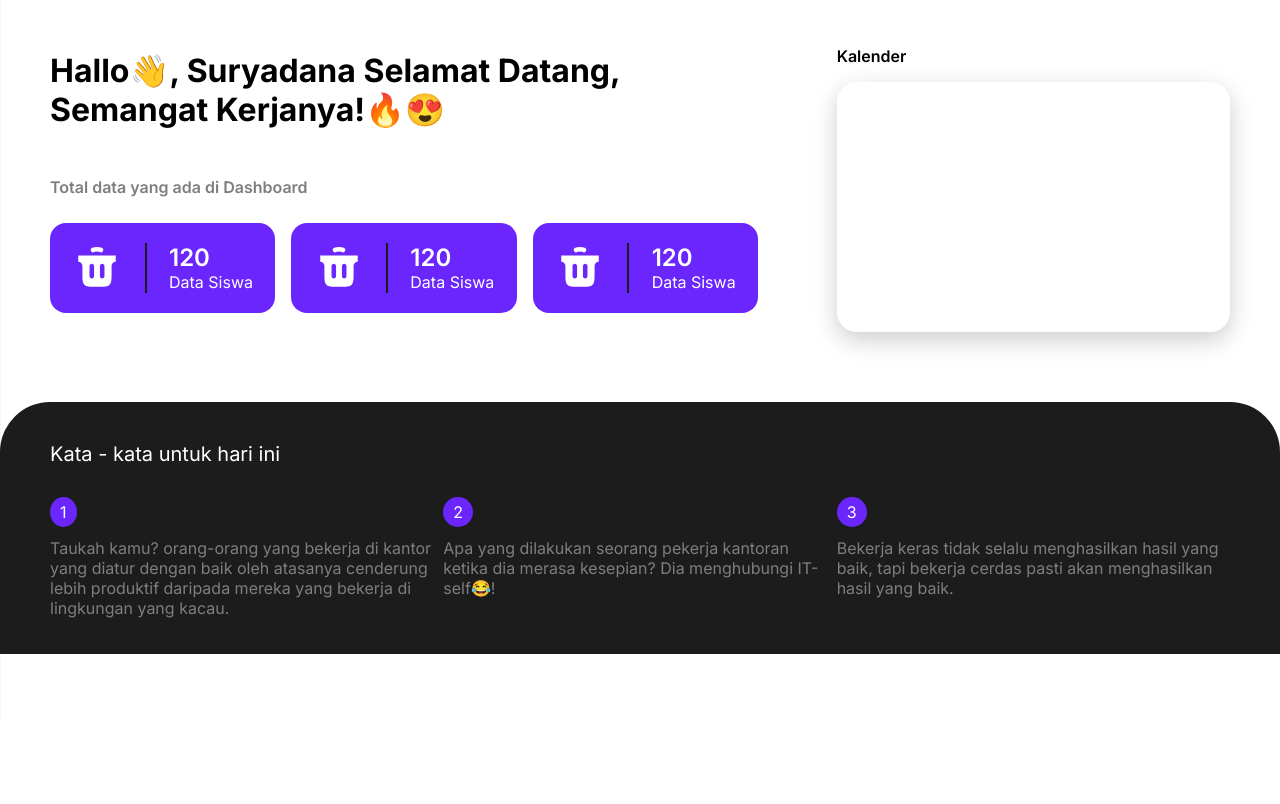
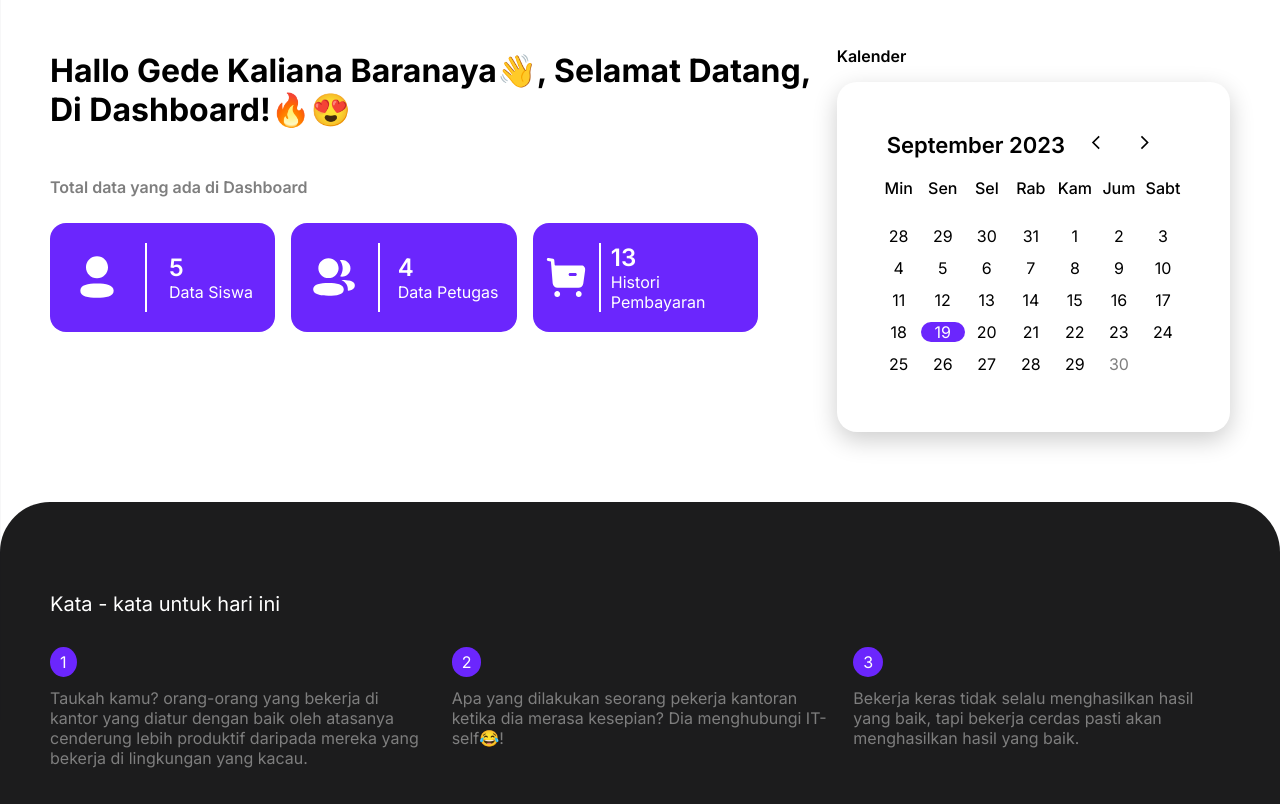
Before and after one commit to Yourengab/Baranaya, a PHP site: page /projectuk/dashboard.php in a window 1280 px wide. Shown: the part 80-884 px from the top of the page. Before the commit the page ends 734 px from the top, so only its background shows below. Run offline with PHP 8.4, Linux system fonts and the light colour scheme; a user stored in the database is signed in; data comes from the database, SQL or seed files in the repository.

Commit message:
Process: Kalender

```diff
--- a/dashboard/dashboard.php
+++ b/dashboard/dashboard.php
@@ -1,52 +1,104 @@
 <?php
 include('../views/templates/header.php');
 include('functiondashboard.php');
+
+$dataSiswa = query("SELECT * FROM tb_siswa");
+$user = $_SESSION['namaPetugas'];
 ?>
-<!DOCTYPE html>
-<html lang="en">
-<head>
-    <meta charset="UTF-8">
-    <meta http-equiv="X-UA-Compatible" content="IE=edge">
-    <meta name="viewport" content="width=device-width, initial-scale=1.0">
-    <title>Dashboard</title>
-    <link rel="stylesheet" href="../styles/style.php">
-</head>
 <body>
     <div class="dash-container">
         <div class="dash-head">
             <div class="head-left">
-                <h1>Hallo👋, Suryadana Selamat Datang,<br> Semangat Kerjanya!🔥😍</h1>
+                <h1>Hallo <?= $user; ?>👋,  Selamat Datang,<br> Di Dashboard!🔥😍</h1>
                 <p>Total data yang ada di Dashboard</p>
                 <div class="data-box">
                     <div class="data">
-                        <img src="../asset/trash.svg" alt="">
+                        <img src="../asset/siswa.svg" alt="">
                         <div class="line"></div>
                         <div class="count">
-                            <span>120</span>
+                            <?php $totalSiswa = query("SELECT COUNT(*) FROM tb_siswa")[0] ?>
+                            <span><?= $totalSiswa['COUNT(*)']; ?></span>
                             <span>Data Siswa</span>
                         </div>
                     </div>
                     <div class="data">
-                        <img src="../asset/trash.svg" alt="">
+                        <img src="../asset/petugas.svg" alt="">
                         <div class="line"></div>
                         <div class="count">
-                            <span>120</span>
-                            <span>Data Siswa</span>
+                        <?php $totalPetugas = query("SELECT COUNT(*) FROM tb_petugas")[0] ?>
+                            <span><?= $totalPetugas['COUNT(*)']; ?></span>
+                            <span>Data Petugas</span>
                         </div>
                     </div>
                     <div class="data">
-                        <img src="../asset/trash.svg" alt="">
+                        <img src="../asset/histori.svg" alt="">
                         <div class="line"></div>
                         <div class="count">
-                            <span>120</span>
-                            <span>Data Siswa</span>
+                            <?php $totalHistori = query("SELECT COUNT(*) FROM tb_spp WHERE totalbayar > 0")[0] ?>
+                            <span><?= $totalHistori['COUNT(*)']; ?></span>
+                            <span>Histori Pembayaran</span>
                         </div>
                     </div>
                 </div>
             </div>
             <div class="head-right">
                 <p>Kalender</p>
-                <div class="kalender"></div>
+                <div class="kalender">
+                    <header>
+                        <div class="current">September 2023</div>
+                        <div class="navigasi-kalender">
+                            <img src="../asset/kiri.svg">
+                            <img src="../asset/kanan.svg">
+                        </div>
+                    </header>
+                    <div class="kalender-main">
+                        <ul class="minggu">
+                            <li>Min</li>
+                            <li>Sen</li>
+                            <li>Sel</li>
+                            <li>Rab</li>
+                            <li>Kam</li>
+                            <li>Jum</li>
+                            <li>Sabt</li>
+                        </ul>
+                        <ul class="hari">
+                            <li>28</li>
+                            <li>29</li>
+                            <li>30</li>
+                            <li>31</li>
+                            <li>1</li>
+                            <li>2</li>
+                            <li>3</li>
+                            <li>4</li>
+                            <li>5</li>
+                            <li>6</li>
+                            <li>7</li>
+                            <li>8</li>
+                            <li>9</li>
+                            <li>10</li>
+                            <li>11</li>
+                            <li>12</li>
+                            <li>13</li>
+                            <li>14</li>
+                            <li>15</li>
+                            <li>16</li>
+                            <li>17</li>
+                            <li>18</li>
+                            <li class="active">19</li>
+                            <li>20</li>
+                            <li>21</li>
+                            <li>22</li>
+                            <li>23</li>
+                            <li>24</li>
+                            <li >25</li>
+                            <li>26</li>
+                            <li>27</li>
+                            <li>28</li>
+                            <li>29</li>
+                            <li class="inactive">30</li>
+                        </ul>
+                    </div>
+                </div>
             </div>
         </div>
 
--- a/histori/histori.php
+++ b/histori/histori.php
@@ -39,13 +39,13 @@ if ($_SESSION['level'] == "petugas" || $_SESSION['level'] == "admin") {
     <div class="containerHeading">
       <h1>Riwayat Pembayaran </h1>
       <p>Daftar riwayat pembayaran spp siswa</p>
-      <?php if($_SESSION['level'] == "petugas" || $_SESSION['level'] == "admin ") { ?>
-      <?php if ($_GET['keyword']  == "") { ?>
+      <?php if($_SESSION['level'] == "siswa") { ?>
+      <?php } else { ?>
+        <?php if ($_GET['keyword']  == "") { ?>
         <a href="laporan.php">Cetak Histori</a>
         <?php } else { ?>
           <a href="laporan.php?keyword=<?= $keyword ?>">Cetak Histori</a>
       <?php } ?>
-      <?php } else { ?>
       <?php } ?>
     </div>
     <div class="tableContainer histori">
--- a/script/script.php
+++ b/script/script.php
@@ -24,3 +24,18 @@ function scrollWindow() {
     hamburgerMenu.classList.remove('scroll');
   }
 }
+
+// kalender
+let bulan = document.querySelector(".kalender header .current");
+let date = new Date();
+let currYear = date.getFullYear();
+let currMonth = date.getMonth();
+console.log(bulan);
+
+const months = ['Januari','Februari','March','April','Mei','Juni','Juli','Agustus','September','Oktober','November','Desember'];
+const renderCalender = () => {
+  let lastDateofMonth = new Date(currYear, currMonth + 1, 0).getDate();
+  month.innerText = `${months[currMonth]} ${currYear}`;
+}
+renderCalender();
+console.log(date,currMonth,currYear)
--- a/styles/style.php
+++ b/styles/style.php
@@ -43,6 +43,7 @@ header .menu.scroll {
   background-color: var(--second);
   padding: 10px 15px;
   border-radius: 10px;
+  transform: scale(0.75);
 
 }
 
@@ -197,7 +198,7 @@ footer p {
 .dash-container .dash-head .head-left .data-box .data .line{
   width: 2px;
   height: 100%;
-  background-color: var(--main);
+  background-color: white;
 }
 
 .dash-container .dash-head .head-left .data-box .data .count{
@@ -225,9 +226,69 @@ footer p {
 
 .dash-container .dash-head .head-right .kalender{
   width: 100%;
-  height: 250px;
+  height: 350px;
+  padding-right: 45px;
   border-radius: 20px;
   box-shadow: 0px 8px 24px rgba(0, 0, 0, 0.20);
+}
+
+.dash-container .dash-head .head-right .kalender header {
+  display: flex;
+  align-items: center;
+  padding: 25px 30px 10px;
+  justify-content: space-between;
+  margin-left: 20px;
+}
+
+.dash-container .dash-head .head-right .kalender header .navigasi-kalender img {
+  text-align: center;
+  width: 20px;
+  cursor: pointer;
+}
+
+.dash-container .dash-head .head-right .kalender header .navigasi-kalender img:last-child {
+  margin-left: 25px;
+}
+
+.dash-container .dash-head .head-right .kalender header .current {
+  font-size: 22px;
+  font-weight: 600;
+}
+
+.dash-container .dash-head .head-right .kalender ul {
+  display: flex;
+  list-style: none;
+  flex-wrap: wrap;
+}
+
+.dash-container .dash-head .head-right .kalender .kalender-main ul li {
+  width: calc(100% / 7);
+  text-align: center;
+  position: relative;
+}
+
+.dash-container .dash-head .head-right .kalender .kalender-main .minggu {
+  font-weight: 500;
+}
+
+.dash-container .dash-head .head-right .kalender .kalender-main .hari li {
+  margin-top: 12px;
+}
+
+
+.dash-container .dash-head .head-right .kalender .kalender-main .hari li:hover {
+cursor: pointer;
+  opacity: 0.8;
+}
+
+.dash-container .dash-head .head-right .kalender .kalender-main .hari li.inactive {
+  opacity: 0.5;
+}
+
+.dash-container .dash-head .head-right .kalender .kalender-main .hari li.active {
+  color: white;
+  background-color: var(--second);
+  border-radius: 20px;
 }
 
 .dash-container .dash-motivation{
@@ -237,7 +298,7 @@ footer p {
   gap: 16px;
   background-color: #1c1c1d;
   border-radius: 50px 50px 0px 0px;
-  padding: 20px 50px;
+  padding: 70px 50px 20px 50px;
 }
 
 .dash-container .dash-motivation > p{
@@ -248,6 +309,7 @@ footer p {
 .dash-container .dash-motivation .motiv-box{
   display: grid;
   grid-template-columns: repeat(3, 1fr);
+  gap: 25px;
 }
 
 .dash-container .dash-motivation .motiv-box .motiv span{
@@ -260,6 +322,8 @@ footer p {
 .dash-container .dash-motivation .motiv-box .motiv p{
   color: var(--text-dimmed);
 }
+
+
 
 /* Table */
 .container {
--- a/views/templates/header.php
+++ b/views/templates/header.php
@@ -15,7 +15,7 @@ if (!isset($_SESSION['login'])) {
     <meta http-equiv="X-UA-Compatible" content="IE=edge" />
     <meta name="viewport" content="width=device-width, initial-scale=1.0" />
     <title>School Payment</title>
-    <link rel="stylesheet" href="../../styles/style.php" />
+    <link rel="stylesheet" href="http://localhost/projectuk/styles/style.php" />
   </head>
   <body onscroll="scrollWindow()">
     <header>
@@ -28,30 +28,29 @@ if (!isset($_SESSION['login'])) {
         <span></span>
         <div class="links">
           <ul>
-            <li><a href="../../dashboard/dashboard.php">Dashboard</a></li>
             <?php if ($_SESSION['level'] == 'admin') { ?>
+            <li><a href="http://localhost/projectuk/dashboard/dashboard.php">Dashboard</a></li>
             <li><a href="http://localhost/projectuk/siswa/viewsiswa.php">Daftar Siswa</a></li>
             <li><a href="http://localhost/projectuk/kelas/viewkelas.php">Daftar Kelas</a></li>
             <li><a href="http://localhost/projectuk/petugas/viewpetugas.php">Daftar Petugas</a></li>
             <li><a href="http://localhost/projectuk/pembayaran/bayar.php">Pembayaran</a></li>
             <li><a href="http://localhost/projectuk/histori/histori.php?keyword=">Riwayat Pembayaran</a></li>
-            <li><a href="">Edit Profil</a></li>
+            <!-- <li><a href="http://localhost/projectuk/edit/edit.php?key=<?= $_SESSION['key']; ?>">Edit Profil</a></li> -->
             <div class="navFooter">
               <a href="http://localhost/projectuk/login/logout.php">Logout</a>
               <p>Barannaya.sch.id</p>
             </div>
             <?php } elseif ($_SESSION['level'] == 'petugas') { ?>
+            <li><a href="http://localhost/projectuk/dashboard/dashboard.php">Dashboard</a></li>
             <li><a href="http://localhost/projectuk/siswa/viewsiswa.php">Daftar Siswa</a></li>
             <li><a href="http://localhost/projectuk/pembayaran/bayar.php">Pembayaran</a></li>
             <li><a href="http://localhost/projectuk/histori/histori.php?keyword=">Riwayat Pembayaran</a></li>
-            <li><a href="">Edit Profil</a></li>
             <div class="navFooter">
               <a href="http://localhost/projectuk/login/logout.php">Logout</a>
               <p>Barannaya.sch.id</p>
             </div>
             <?php } else { ?>
             <li><a href="http://localhost/projectuk/histori/histori.php">Riwayat Pembayaran</a></li>
-            <li><a href="">Edit Profil</a></li>
             <div class="navFooter">
               <a href="http://localhost/projectuk/login/logout.php">Logout</a>
               <p>Barannaya.sch.id</p>
@@ -61,4 +60,4 @@ if (!isset($_SESSION['login'])) {
         </div>
       </nav>
     </header>
-    <script src="../../script/script.php"></script>
+    <script src="http://localhost/projectuk/script/script.php"></script>
```
Also changed, not shown: histori/laporan.php (+10 -3 lines), login/login.php (+14 -16 lines), asset/histori.svg (added), asset/kanan.svg (added), asset/kiri.svg (added), asset/petugas.svg (added), asset/siswa.svg (added), asset/trash.svg.
